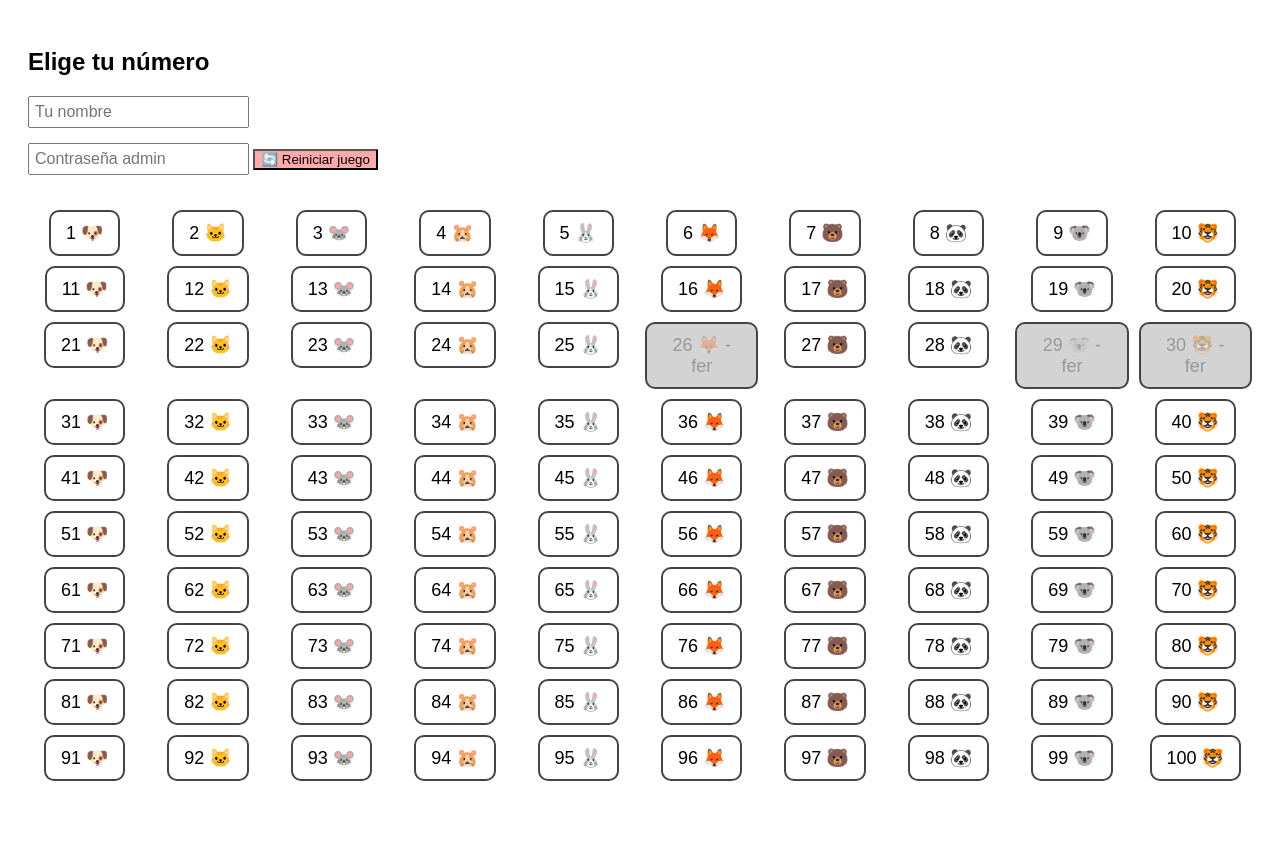
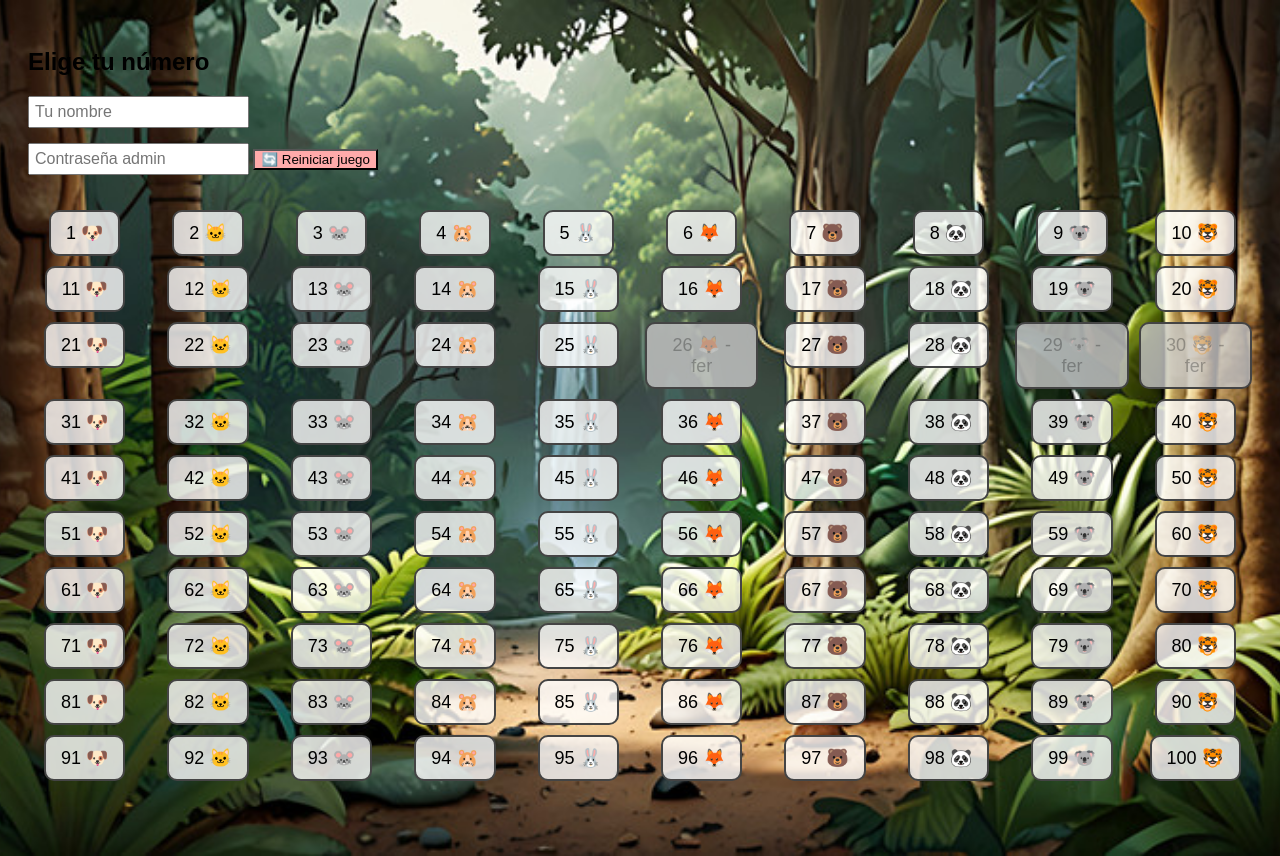
Before and after one commit to ferchomg2608-ux/numeros_server, a Flask app: page / in a window 1280 px wide. Run offline with Flask 3, Linux system fonts and the light colour scheme.

Commit message:
fondo de selva con numeros de 10 y animalitos con boton de reinicio

```diff
--- a/templates/index.html
+++ b/templates/index.html
@@ -8,6 +8,12 @@
             font-family: Arial, sans-serif;
             padding: 20px;
             min-height: 100vh;
+
+            /* Fondo de selva */
+            background-image: url("/static/selva.png");
+            background-size: cover;       /* Ajusta la imagen a toda la pantalla */
+            background-position: center;  /* Centrar la imagen */
+            background-repeat: no-repeat;
         }
 
         input[name="nombre"], input[name="password"] {
@@ -16,13 +22,15 @@
             margin-bottom: 15px;
         }
 
+        /* Grid de 10x10 */
         #numeros-container {
             display: grid;
-            grid-template-columns: repeat(10, 1fr); /* 10 columnas */
+            grid-template-columns: repeat(10, 1fr);
             gap: 10px;
             justify-items: center;
         }
 
+        /* Botones semi-translúcidos para resaltar sobre la selva */
         #numeros-container button {
             display: flex;
             align-items: center;
@@ -68,10 +76,12 @@
     {% for numero in range(1, 101) %}
         {% set numero_str = numero|string %}
         {% if numero_str in numeros %}
+            <!-- Número bloqueado con nombre del jugador -->
             <button disabled>
                 {{ numero }} {{ animales[(numero-1) % 10] }} - {{ numeros[numero_str] }}
             </button>
         {% else %}
+            <!-- Número disponible -->
             <form method="POST" action="/pick">
                 <input type="hidden" name="numero" value="{{ numero }}">
                 <input type="hidden" name="nombre" value="">
```
Also changed, not shown: static/selva.png (added).
